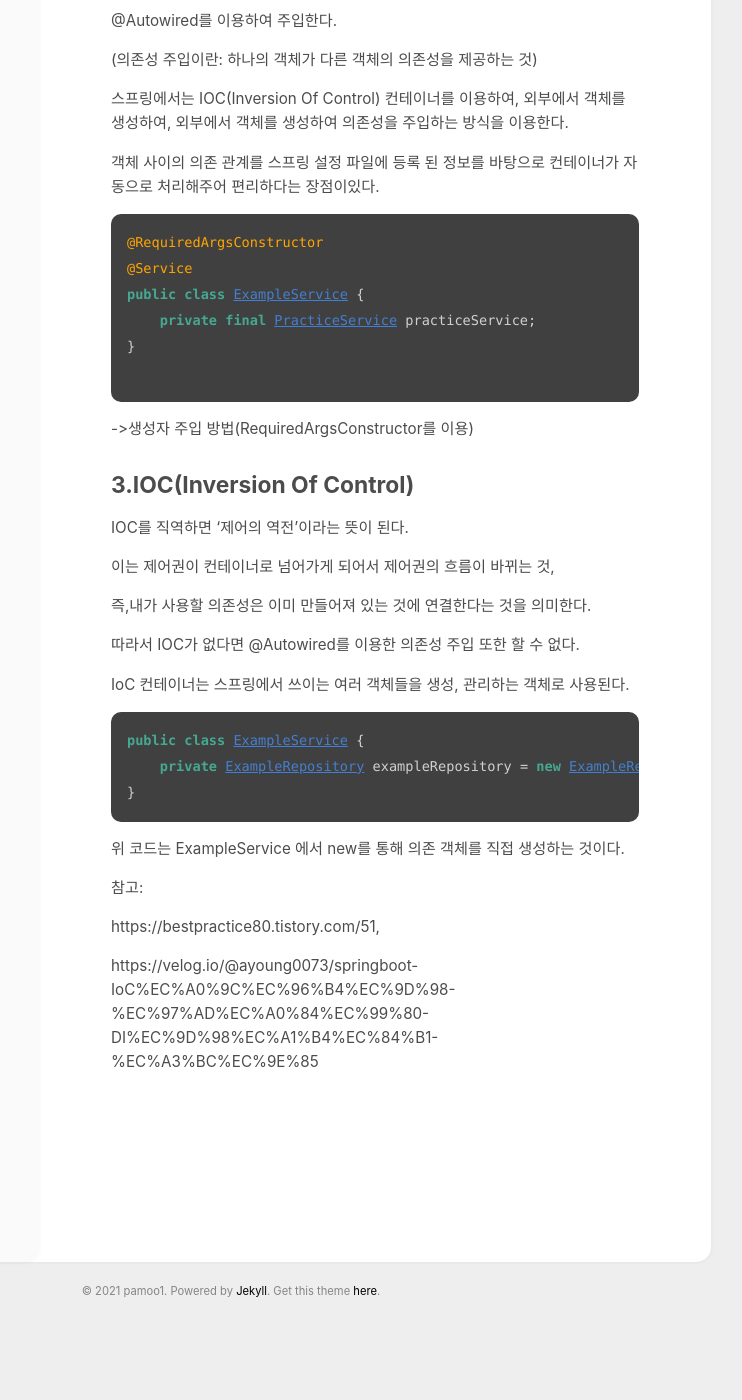
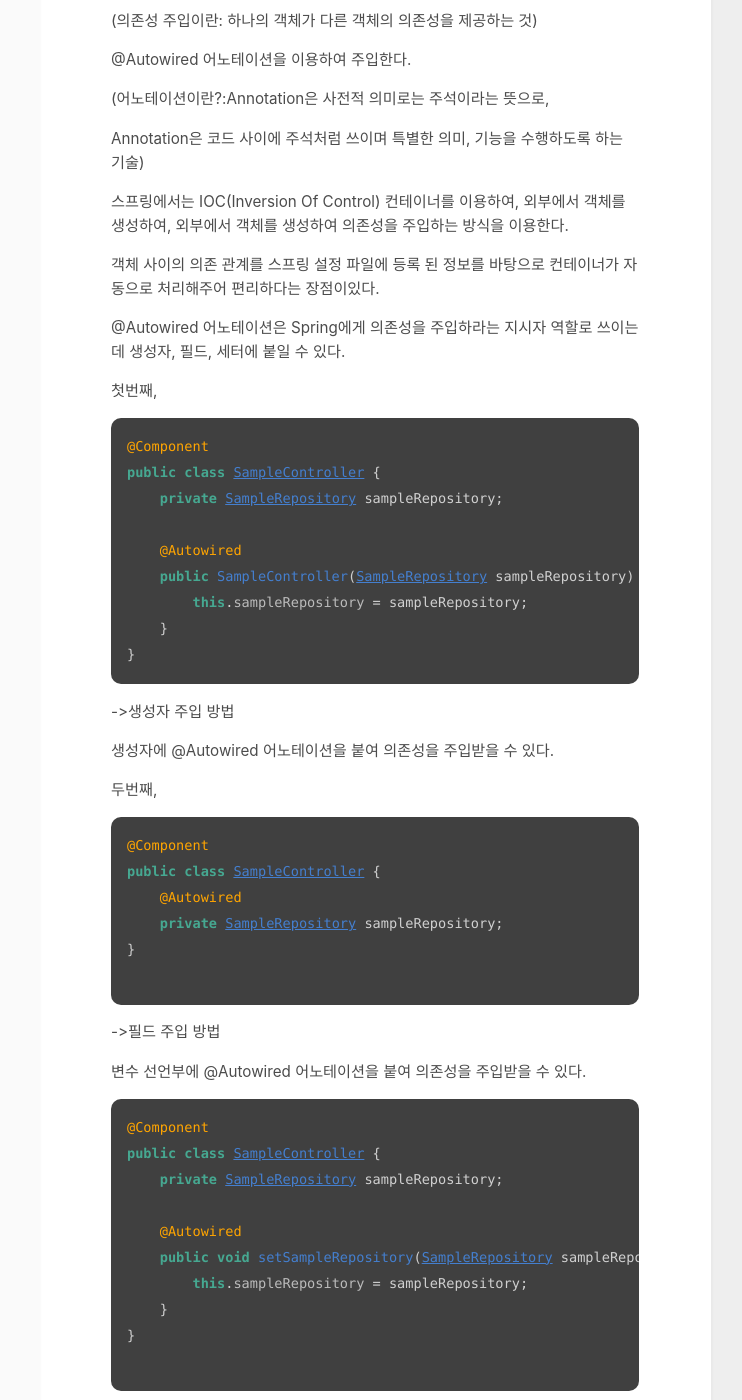
Before and after one commit to pamoo1/bloag, a Jekyll site: the page built from _posts/2021-10-24-springboot dto,di,ioc 개념정리.md, in a window 1280 px wide and 1400 px high, scrolled down 982 px. Shown: the whole window, without its empty margins (409-1151 px from the left). Built offline with Jekyll 4.4.1, drawn with Linux system fonts in a browser that asks for light colours; before the commit the page ends 2305 px from its top, so only the background shows below that; some of the changed text lies outside the part shown.

Commit message:
Update 2021-10-24-springboot dto,di,ioc 개념정리.md

````diff
--- a/_posts/2021-10-24-springboot dto,di,ioc 개념정리.md
+++ b/_posts/2021-10-24-springboot dto,di,ioc 개념정리.md
@@ -35,24 +35,74 @@ public class PostSaveRequestDto {
 -------------
 DI란 의존성 주입을 의미한다.
 
-@Autowired를 이용하여 주입한다.
+(의존성 주입이란: 하나의 객체가 다른 객체의 의존성을 제공하는 것)
 
-(의존성 주입이란: 하나의 객체가 다른 객체의 의존성을 제공하는 것)
+@Autowired 어노테이션을 이용하여 주입한다.
+
+(어노테이션이란?:Annotation은 사전적 의미로는 주석이라는 뜻으로,
+
+Annotation은 코드 사이에 주석처럼 쓰이며 특별한 의미, 기능을 수행하도록 하는 기술)
 
 스프링에서는 IOC(Inversion Of Control) 컨테이너를 이용하여, 외부에서 객체를 생성하여, 외부에서 객체를 생성하여 의존성을 주입하는 방식을 이용한다.
 
 객체 사이의 의존 관계를 스프링 설정 파일에 등록 된 정보를 바탕으로 컨테이너가 자동으로 처리해주어 편리하다는 장점이있다.
 
+@Autowired 어노테이션은 Spring에게 의존성을 주입하라는 지시자 역할로 쓰이는데
+생성자, 필드, 세터에 붙일 수 있다.
+
+
+첫번째,
+```java
+@Component
+public class SampleController {
+    private SampleRepository sampleRepository;
+
+    @Autowired
+    public SampleController(SampleRepository sampleRepository) {
+        this.sampleRepository = sampleRepository;
+    }
+}
+```
+->생성자 주입 방법
+
+생성자에 @Autowired 어노테이션을 붙여 의존성을 주입받을 수 있다.
+
+두번째,
 
 ```java
-@RequiredArgsConstructor
-@Service
-public class ExampleService {
-    private final PracticeService practiceService;
+@Component
+public class SampleController {
+    @Autowired
+    private SampleRepository sampleRepository;
 }
 
 ```
-->생성자 주입 방법(RequiredArgsConstructor를 이용)
+->필드 주입 방법
+
+변수 선언부에 @Autowired 어노테이션을 붙여 의존성을 주입받을 수 있다.
+
+```java
+@Component
+public class SampleController {
+    private SampleRepository sampleRepository;
+
+    @Autowired
+    public void setSampleRepository(SampleRepository sampleRepository) {
+        this.sampleRepository = sampleRepository;
+    }
+}
+
+```
+Setter 메소드에 @Autowired 어노테이션을 붙여서 의존성을 주입받을 수 있다.
+
+이 중 가장 많이 사용되는 방법은 생성자를 통한 의존성 주입이다.
+
+이 방법이 많이 사용되는 이유는 필수적으로 사용해야하는
+
+의존성 없이는 인스턴스를 만들지 못하도록할 수 있기때문이다.
+
+(인스턴스(instance)란?: 템플릿이 실제로 구현된 것(템플릿의 예로는 클래스 객체와 컴퓨터 프로세스 등을
+들 수 있다.))
 
 3.IOC(Inversion Of Control)
 --------------
@@ -67,14 +117,29 @@ IOC를 직역하면 '제어의 역전'이라는 뜻이 된다.
 
 IoC 컨테이너는 스프링에서 쓰이는 여러 객체들을 생성, 관리하는 객체로 사용된다.
 
+의존 객체를 생성하는 방법에는 크게 세가지가 있는데,
 ```java
 public class ExampleService {
     private ExampleRepository exampleRepository = new ExampleRepository();
 }
 ```
-위 코드는 ExampleService 에서 new를 통해 의존 객체를 직접 생성하는 것이다.
+첫번째 방법은 ExampleService 에서 new를 통해 의존 객체를 직접 생성하는 것이다.
 
+```java
+@RequiredArgsConstructor
+@Service
+// @Service라는 어노테이션을 이용해 Spring이 Component Scan을 통해 Bean에 등록해줌, IoC
+// ExampleService가 직접 의존성을 관리하는 것이 아닌, 스프링이 관리
+public class ExampleService {
+    // DI
+    private final ExampleRepository exampleRepository;
+}
 
+두번째 방법은 의존 객체를 외부에서 주입하는 방법이다.
+
+세번째 방법은 Bean을 통해서 의존 객체를 생성하는 것이다.
+
+(Bean이란?:Spring IoC 컨테이너가 관리하는 자바 객체)
 
 
 
@@ -82,4 +147,8 @@ public class ExampleService {
 
 https://bestpractice80.tistory.com/51,
 
-https://velog.io/@ayoung0073/springboot-IoC%EC%A0%9C%EC%96%B4%EC%9D%98-%EC%97%AD%EC%A0%84%EC%99%80-DI%EC%9D%98%EC%A1%B4%EC%84%B1-%EC%A3%BC%EC%9E%85
+https://velog.io/@ayoung0073/springboot-IoC%EC%A0%9C%EC%96%B4%EC%9D%98-%EC%97%AD%EC%A0%84%EC%99%80-DI%EC%9D%98%EC%A1%B4%EC%84%B1-%EC%A3%BC%EC%9E%85,
+
+https://jgrammer.tistory.com/entry/springboot-%EC%9D%98%EC%A1%B4%EC%84%B1-%EC%A3%BC%EC%9E%85-%EB%B0%A9%EC%8B%9D-%EA%B2%B0%EC%A0%95,
+
+https://atoz-develop.tistory.com/entry/Spring-%EC%9D%98%EC%A1%B4%EC%84%B1-%EC%A3%BC%EC%9E%85DI-Dependency-Injection%EC%9D%98-%EC%84%B8%EA%B0%80%EC%A7%80-%EB%B0%A9%EB%B2%95
````
